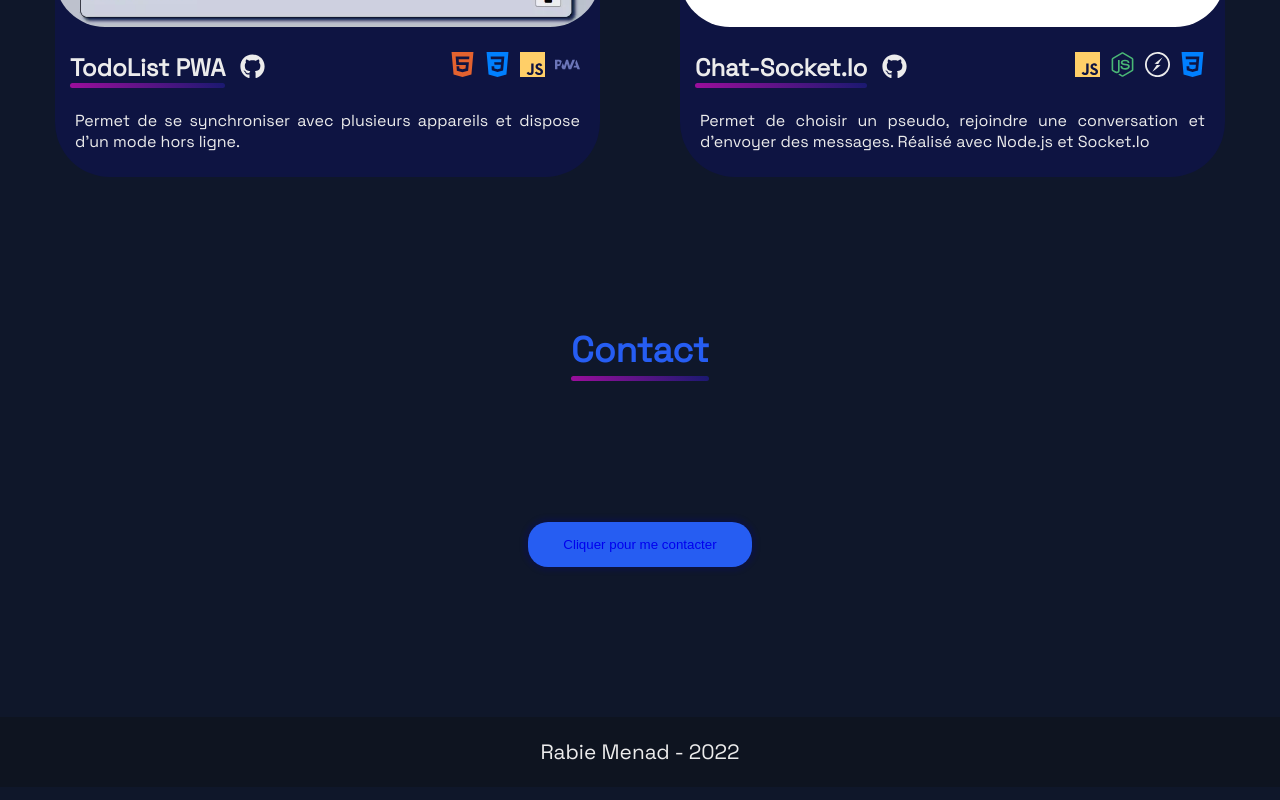
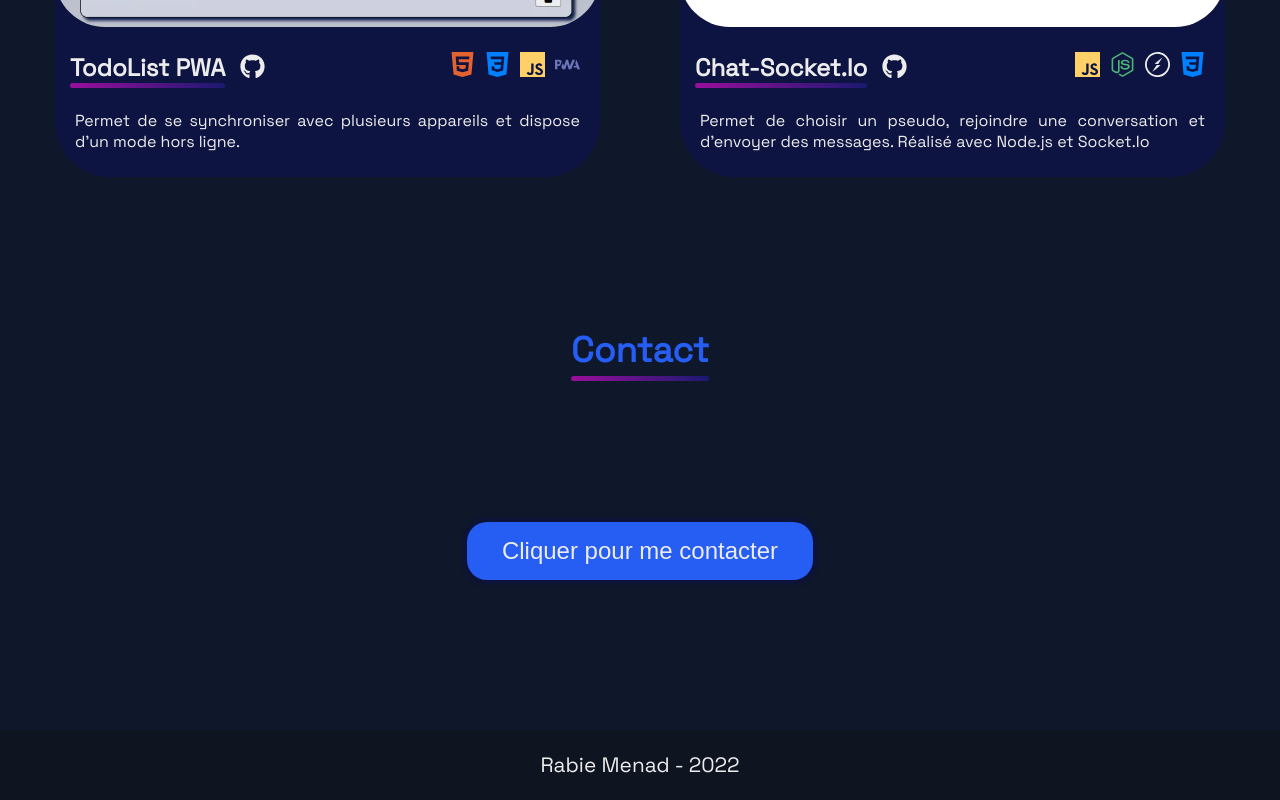
Before and after one commit to mena0018/Portfolio, a React (Create React App) app: page / in a window 1280 px wide. Shown: the part 3928-4728 px from the top of the page. Built offline with nearby package versions, Linux system fonts and the light colour scheme.

Commit message:
Avec un lien stylisé c'est mieux ^^

```diff
--- a/src/components/Contact/Contact.css
+++ b/src/components/Contact/Contact.css
@@ -9,3 +9,8 @@
    position: relative;
    cursor: pointer;
 }
+
+.btn-contact a {
+   font-size: 1.5rem;
+   color: var(--first-color);
+}
```
